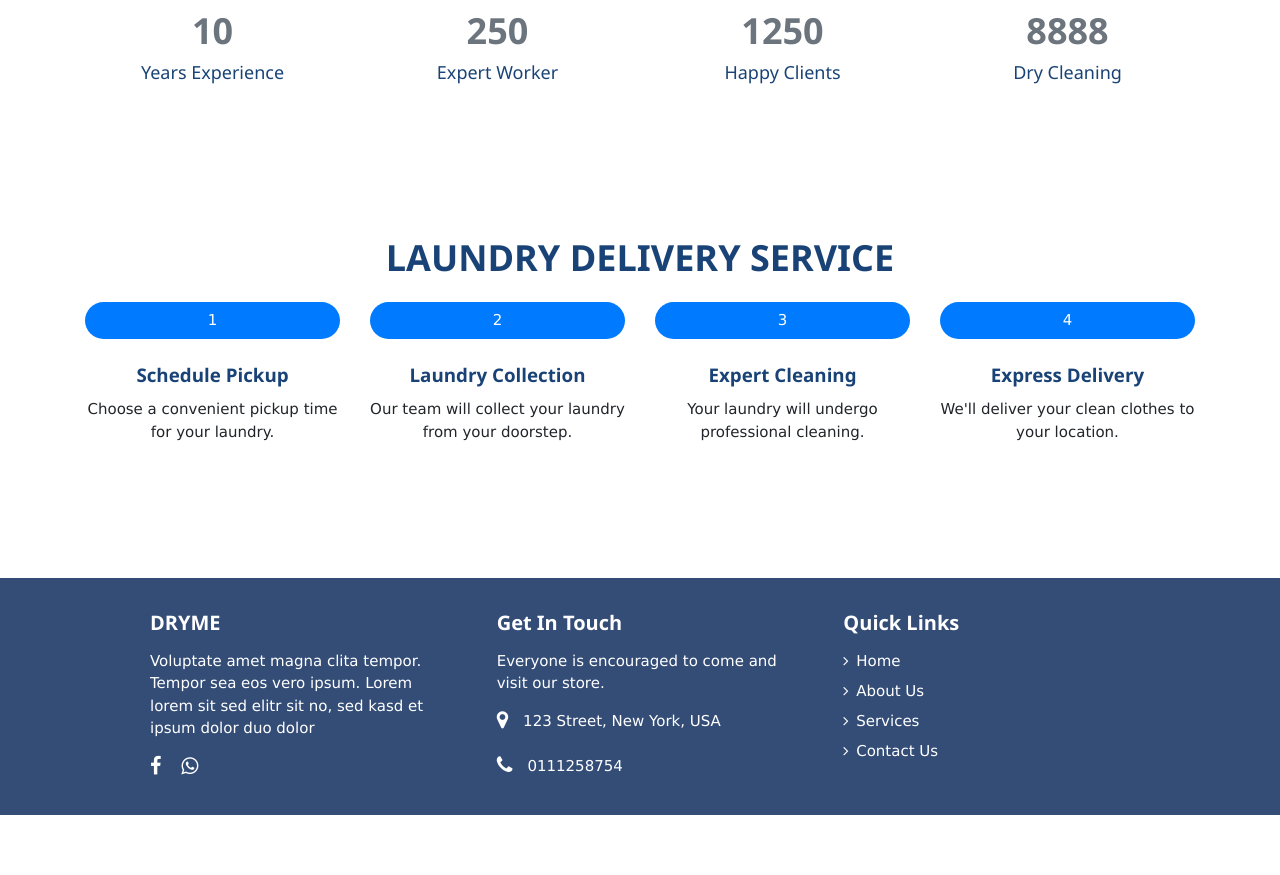
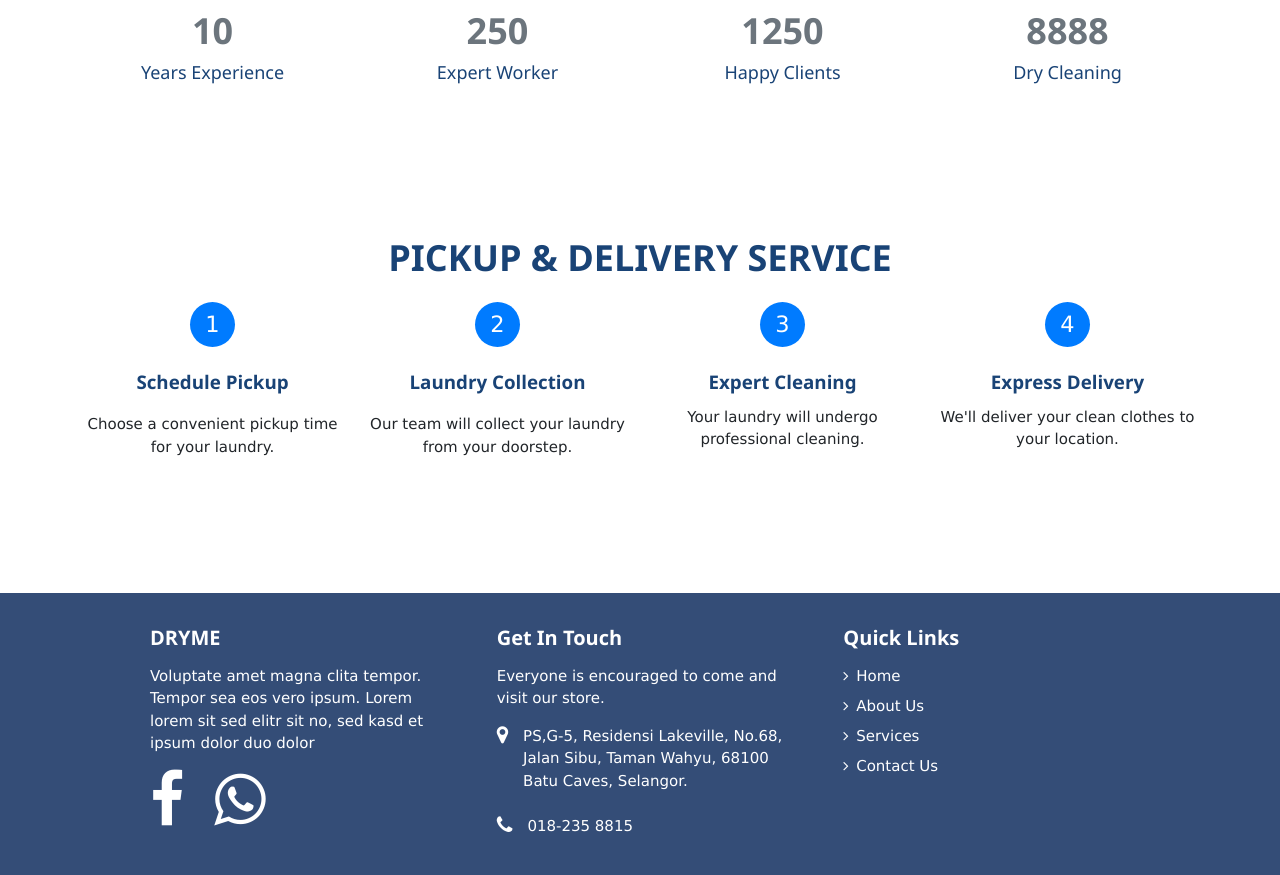
Before and after one commit to imthebest9/washingmachine, a Laravel app: page / in a window 1280 px wide. Shown: the part 4080-4955 px from the top of the page. Before the commit the page ends 4895 px from the top, so only its background shows below. Run offline with Laravel 10, Linux system fonts and the light colour scheme; style sheets or scripts are compiled from the project's sources; some libraries are stand-ins or nearby versions.

Commit message:
footer n step number

```diff
--- a/resources/views/home.blade.php
+++ b/resources/views/home.blade.php
@@ -40,7 +40,7 @@
                         <a class="text-white px-3" href="">
                             <i class="fa fa-phone header-icon"></i>
                         </a>
-                        <p class="text-white">+60111258754</p>
+                        <p class="text-white">+6018-235 8815</p>
                     </div>
                 </div>
                 <div class="col-md-6 text-center text-lg-right">
@@ -51,8 +51,8 @@
         </div>
     </div>
 
-    <div class="relative z-30 ">
-        <div class="container-lg relative p-0">
+    <div class="relative container-fluid p-0 before:block before:content-[''] before:w-full before:h-1/2 before:top-0 before:left-0 before:bg-blue-500">
+        <div class="container-lg relative p-0 lg:px-3  z-30">
             <nav class="navbar navbar-expand-lg bg-white navbar-light py-3 py-lg-0 pl-3 pl-lg-5">
                 <a href="" class="navbar-brand">
                     <h1 class="m-0 text-secondary"><span class="text-primary">EASY</span>BUBBLE<span class="text-primary">CLEAN</span></h1>
@@ -60,7 +60,7 @@
                 <button type="button" class="navbar-toggler" data-toggle="collapse" data-target="#navbarCollapse">
                     <span class="navbar-toggler-icon"></span>
                 </button>
-                <div class=" navbar-collapse justify-content-between" id="navbarCollapse">
+                <div class="navbar-collapse justify-content-between collapse px-3" id="navbarCollapse">
                     <div class="navbar-nav ml-auto py-0">
                         <a href="#" class="nav-item nav-link">Home</a>
                         <a href="#about-us" class="nav-item nav-link">About</a>
@@ -72,6 +72,8 @@
             </nav>
         </div>
     </div>
+
+
 
     {{-- Carousel --}}
     <div class="container-fluid p-0 mb-24">
@@ -431,13 +433,13 @@
     </section>
 
     <section id="delivery-service" class="container mb-32">
-        <h1 class="title text-center capitalize mb-4">LAUNDRY DELIVERY SERVICE</h1>
+        <h1 class="title text-center capitalize mb-4">PICKUP & DELIVERY SERVICE</h1>
 
         <div class="row">
             <div class="col-md-3">
-                <div class="step-card text-center">
-                    <div class="step-number bg-primary text-white rounded-full py-2 ">
-                        <span>1</span>
+                <div class="step-card text-center flex flex-col">
+                    <div class="step-number bg-primary text-white rounded-full py-2 mx-auto w-12 ">
+                        <span class="text-2xl">1</span>
                     </div>
                     <h2 class="step-title text-xl font-semibold mt-4">Schedule Pickup</h2>
                     <p class="step-description mt-2">
@@ -446,9 +448,9 @@
                 </div>
             </div>
             <div class="col-md-3">
-                <div class="step-card text-center">
-                    <div class="step-number bg-primary text-white rounded-full py-2">
-                        <span>2</span>
+                <div class="step-card text-center flex flex-col">
+                    <div class="step-number bg-primary text-white rounded-full py-2 mx-auto w-12">
+                        <span class="text-2xl">2</span>
                     </div>
                     <h2 class="step-title text-xl font-semibold mt-4">Laundry Collection</h2>
                     <p class="step-description mt-2">
@@ -458,8 +460,8 @@
             </div>
             <div class="col-md-3">
                 <div class="step-card text-center">
-                    <div class="step-number bg-primary text-white rounded-full py-2">
-                        <span>3</span>
+                    <div class="step-number bg-primary text-white rounded-full py-2 mx-auto w-12">
+                        <span class="text-2xl">3</span>
                     </div>
                     <h2 class="step-title text-xl font-semibold mt-4">Expert Cleaning</h2>
                     <p class="step-description mt-2">
@@ -469,8 +471,8 @@
             </div>
             <div class="col-md-3">
                 <div class="step-card text-center">
-                    <div class="step-number bg-primary text-white rounded-full py-2">
-                        <span>4</span>
+                    <div class="step-number bg-primary text-white rounded-full py-2 mx-auto w-12">
+                        <span class="text-2xl">4</span>
                     </div>
                     <h2 class="step-title text-xl font-semibold mt-4">Express Delivery</h2>
                     <p class="step-description mt-2">
@@ -494,9 +496,9 @@
                         sed kasd et ipsum dolor duo dolor
                     </p>
 
-                    <div class="social-link mt-3">
-                        <i class="fa fa-facebook-f footer-social-icon mr-3 text-white fa-lg"></i>
-                        <i class="fa fa-whatsapp footer-social-icon text-white fa-lg"></i>
+                    <div class="social-link mt-3 flex space-x-4">
+                        <i class="fa fa-facebook-f footer-social-icon mr-3 text-white fa-4x"></i>
+                        <i class="fa fa-whatsapp footer-social-icon text-white fa-4x"></i>
                     </div>
                 </div>
 
@@ -509,11 +511,11 @@
                     </p>
                     <div class="shop-contact mt-3 flex flex-row">
                         <i class="fa fa-map-marker footer-icon mr-3 text-white mt-1 fa-lg"></i>
-                        <p class="text-white">123 Street, New York, USA</p>
+                        <p class="text-white">PS,G-5, Residensi Lakeville, No.68, Jalan Sibu, Taman Wahyu, 68100 Batu Caves, Selangor.</p>
                     </div>
                     <div class="shop-contact mt-2 flex flex-row">
                         <i class="fa fa-phone footer-icon mr-3 text-white mt-1 fa-lg"></i>
-                        <p class="text-white">0111258754</p>
+                        <p class="text-white">018-235 8815</p>
                     </div>
                 </div>
 
```
